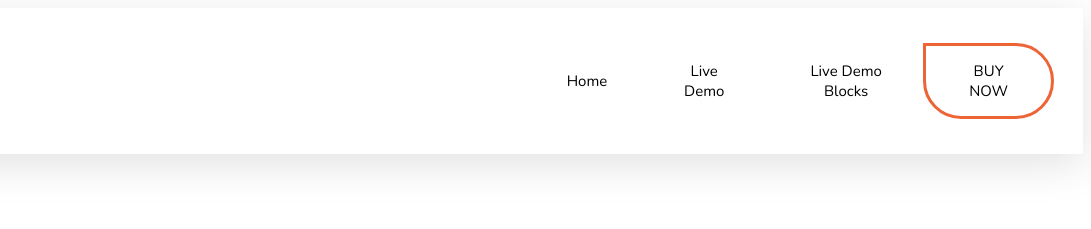
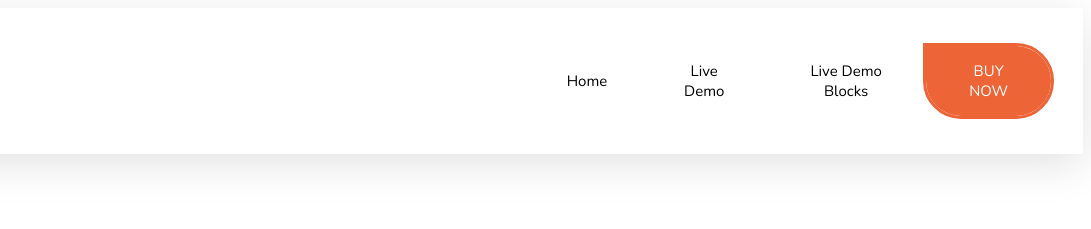
Before and after one commit to SergioSgz90/202204-W02_Sergio-Garcia, a website: page index.html in a window 1280 px wide. In both pictures the pointer is over the button "BUY NOW". Shown: the top 229 px of the page, 189-1280 px from the left. Drawn offline with nearby package versions, Linux system fonts and the light colour scheme.

Commit message:
hover Buy now added

```diff
--- a/style.css
+++ b/style.css
@@ -49,7 +49,8 @@ button {
 
 }
 #buyNow:hover {
-
+background-color: #ed6436;
+color: white;
 }
 
 
```
